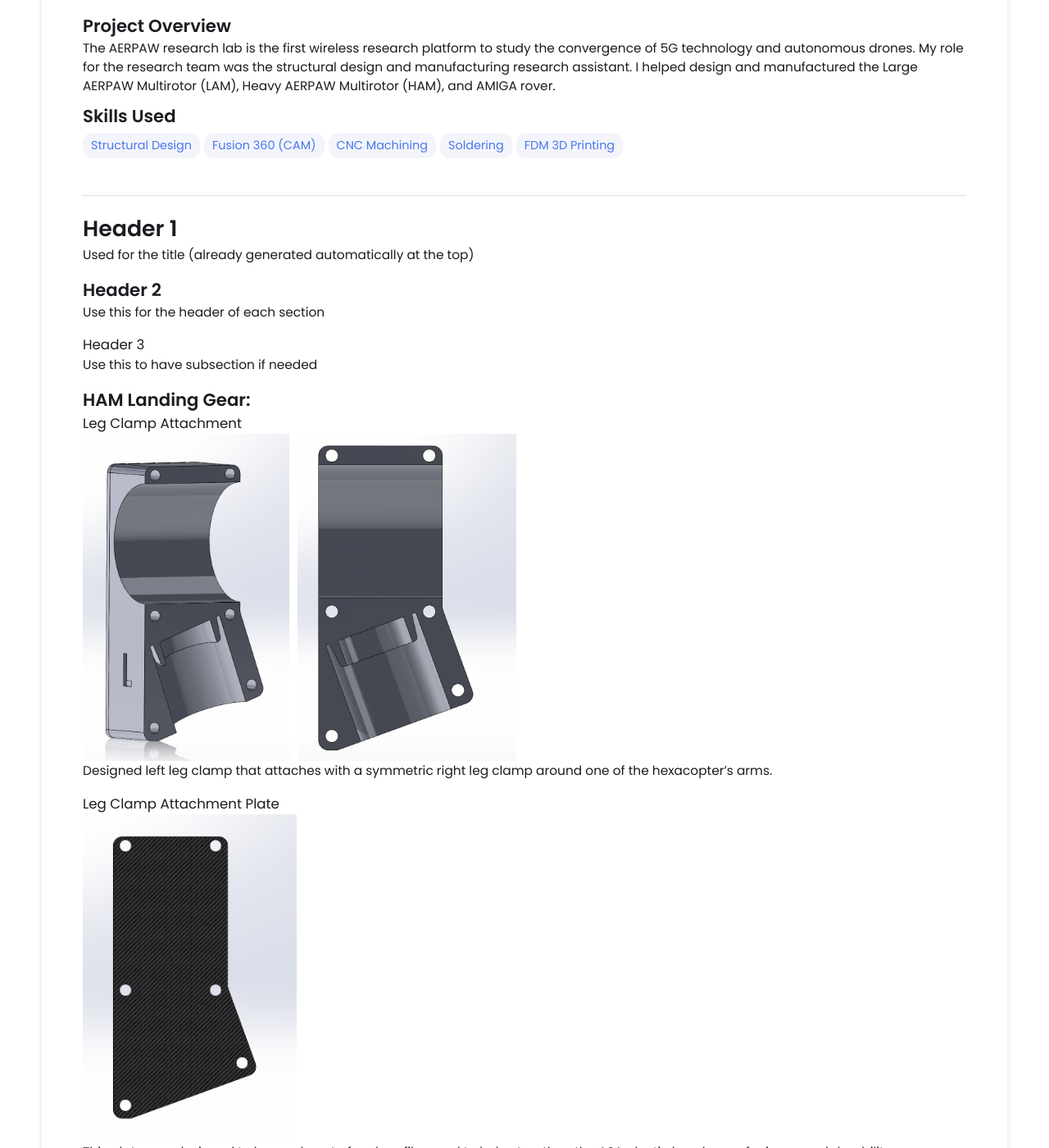
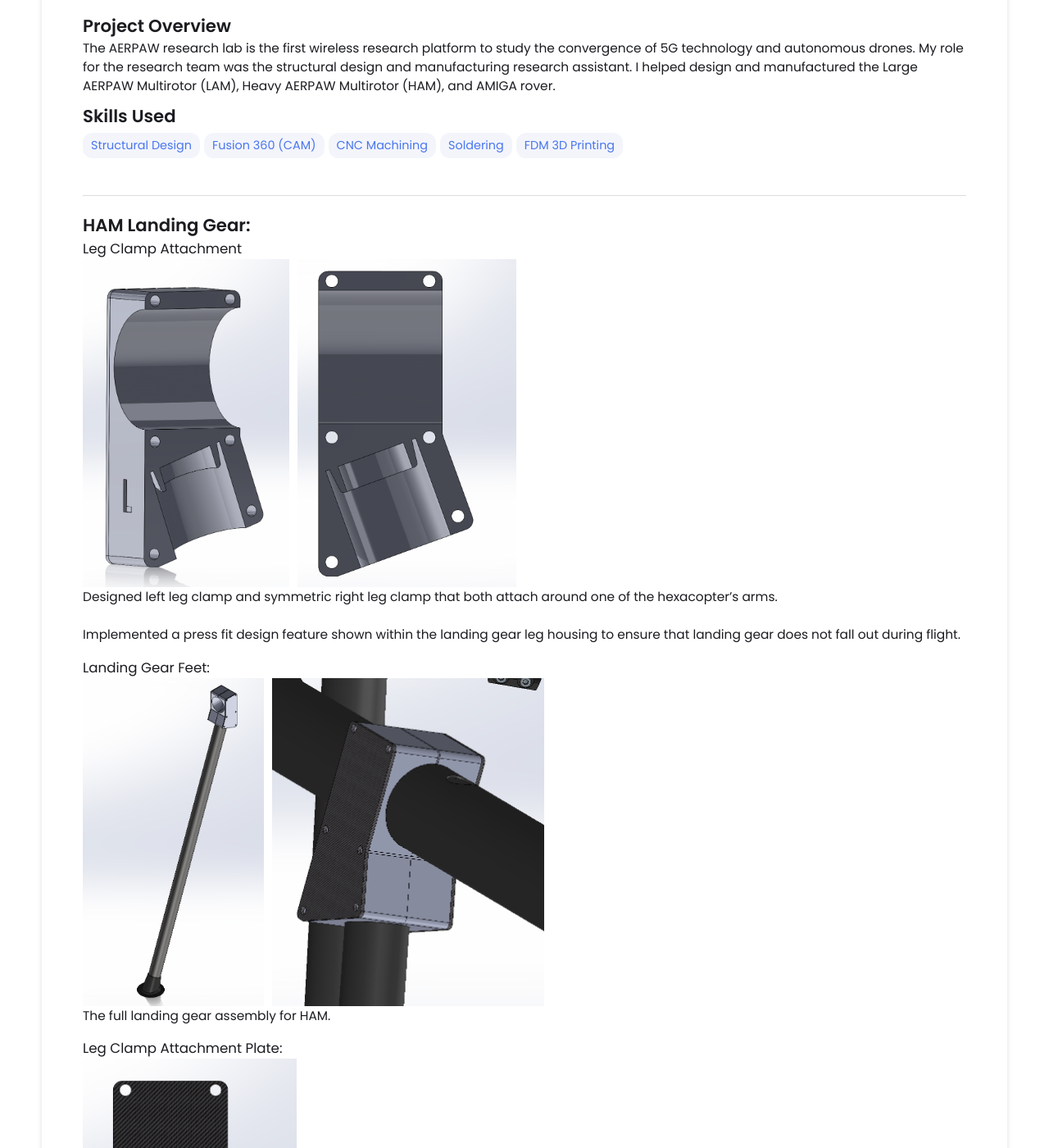
Before and after one commit to rdecata/rdecata.github.io, a Jekyll site: the page built from _projects/demo-project/index.md, in a window 1280 px wide and 1400 px high, scrolled down 541 px. Shown: the whole window at 82% size. Built offline with Jekyll 4.4.1, drawn with Linux system fonts in a browser that asks for light colours; some of the changed text lies outside the part shown.

Commit message:
Update index.md

```diff
--- a/_projects/demo-project/index.md
+++ b/_projects/demo-project/index.md
@@ -14,24 +14,23 @@ main-image: /HAM.png
 ---
 
 ---
-# Header 1
-Used for the title (already generated automatically at the top)
-## Header 2
-Use this for the header of each section
-### Header 3
-Use this to have subsection if needed
 
 ## HAM Landing Gear:
 ### Leg Clamp Attachment
 {% include image-gallery.html images="LeftLegClampISO.png , LeftLegClampSide.png" height="400" %}
-Designed left leg clamp that attaches with a symmetric right leg clamp around one of the hexacopter's arms.
+Designed left leg clamp and symmetric right leg clamp that both attach around one of the hexacopter's arms.
+<br> Implemented a press fit design feature shown within the landing gear leg housing to ensure that landing gear does not fall out during flight.
 
-### Leg Clamp Attachment Plate
+### Landing Gear Feet:
+{% include image-gallery.html images="HamFullLegASSM.png , HAMFullLegASSMattached.png" height="400" %}
+The full landing gear assembly for HAM.
+
+### Leg Clamp Attachment Plate:
 {% include image-gallery.html images="HAMLegClampPlate.png" height="400" %}
 This plate was designed to be made out of carbon fiber and to help stregthen the ASA plastic leg clamps for increased durability.
 
-### Full Landing Gear Assembly
-{% include image-gallery.html images="HamFullLegASSM.png" height="400" %}
+### Full Landing Gear Assembly:
+{% include image-gallery.html images="HamFullLegASSM.png , HAMFullLegASSMattached.png" height="400" %}
 The full landing gear assembly for HAM.
 
 
```
